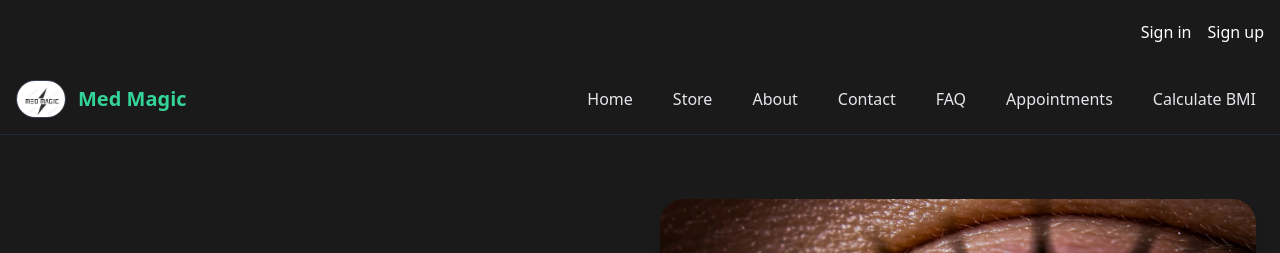
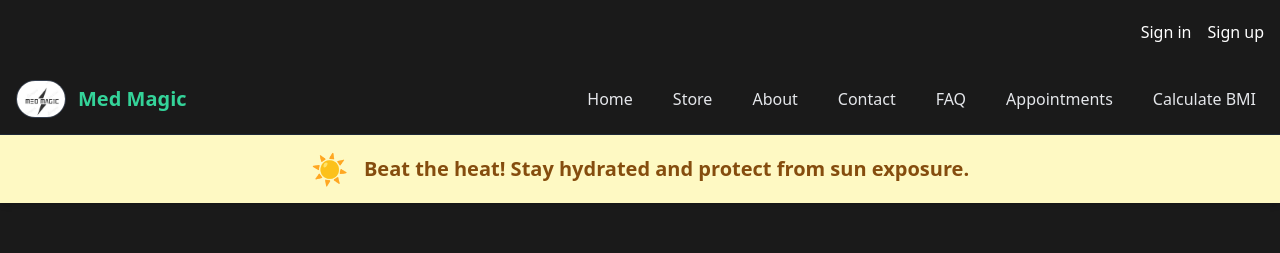
Before and after one commit to Saim-Maqsood-22/Med-Magic-Medical-Ecommerce, a Next.js app: page /about in a window 1280 px wide. Shown: the top 253 px of the page. Built offline with nearby package versions, Linux system fonts and the light colour scheme; no server answers.

Commit message:
Added weather situation alerts w.r.t currunt weather conditions

```diff
--- /dev/null
+++ b/app/components/SeasonalAlerts.jsx
@@ -0,0 +1,59 @@
+"use client"
+import React, { useState, useEffect } from 'react';
+
+const SeasonalHealthAlert = () => {
+    const [alertMessage, setAlertMessage] = useState('');
+    const [alertEmoji, setAlertEmoji] = useState('');
+    const [alertClasses, setAlertClasses] = useState(''); // Tailwind classes
+
+    useEffect(() => {
+        const today = new Date();
+        const month = today.getMonth(); // 0 for January, 11 for December
+
+        // Determine season based on months relevant to Lahore, Pakistan
+        // This is a simplified approximation
+        if (month >= 2 && month <= 4) { // March, April, May (Spring)
+            setAlertMessage('Spring is blooming! Don\'t forget your allergy relief.');
+            setAlertEmoji('🌸');
+            setAlertClasses('bg-green-100 text-green-800'); // Light green background, dark green text
+        } else if (month >= 5 && month <= 8) { // June, July, August, September (Summer)
+            setAlertMessage('Beat the heat! Stay hydrated and protect from sun exposure.');
+            setAlertEmoji('☀️');
+            setAlertClasses('bg-yellow-100 text-yellow-800'); // Light yellow background, dark yellow text
+        } else if (month >= 9 && month <= 10) { // October, November (Autumn)
+            setAlertMessage('Autumn is here. Prepare for cooler weather and seasonal changes.');
+            setAlertEmoji('🍂');
+            setAlertClasses('bg-orange-100 text-orange-800'); // Light orange background, dark orange text
+        } else { // December, January, February (Winter)
+            setAlertMessage('Winter chills! Boost your immunity and stay warm.');
+            setAlertEmoji('❄️');
+            setAlertClasses('bg-blue-100 text-blue-800'); // Light blue background, dark blue text
+        }
+    }, []); // Empty dependency array means this effect runs once after initial render
+
+    if (!alertMessage) {
+        return null; // Don't render anything if no message is set (e.g., during initial render before useEffect runs)
+    }
+
+    return (
+        <div
+            className={`
+                p-3 md:p-4
+                text-center
+                text-lg md:text-xl
+                font-semibold
+                mb-6 md:mb-8
+                rounded-lg
+                shadow-md
+                flex items-center justify-center
+                gap-3 md:gap-4
+                ${alertClasses}
+            `}
+        >
+            {alertEmoji && <span className="text-2xl md:text-3xl">{alertEmoji}</span>}
+            <span>{alertMessage}</span>
+        </div>
+    );
+};
+
+export default SeasonalHealthAlert;
--- a/app/layout.js
+++ b/app/layout.js
@@ -14,6 +14,7 @@ import {
   SignedOut,
   UserButton,
 } from '@clerk/nextjs'
+import SeasonalHealthAlert from "./components/SeasonalAlerts";
 const geistSans = Geist({
   variable: "--font-geist-sans",
   subsets: ["latin"],
@@ -48,6 +49,7 @@ export default function RootLayout({ children }) {
             </SignedIn>
           </header>
         <Navbar />
+        <SeasonalHealthAlert/>
         {children}
         <Whatsapp />
         <ScrollToTop />
```
